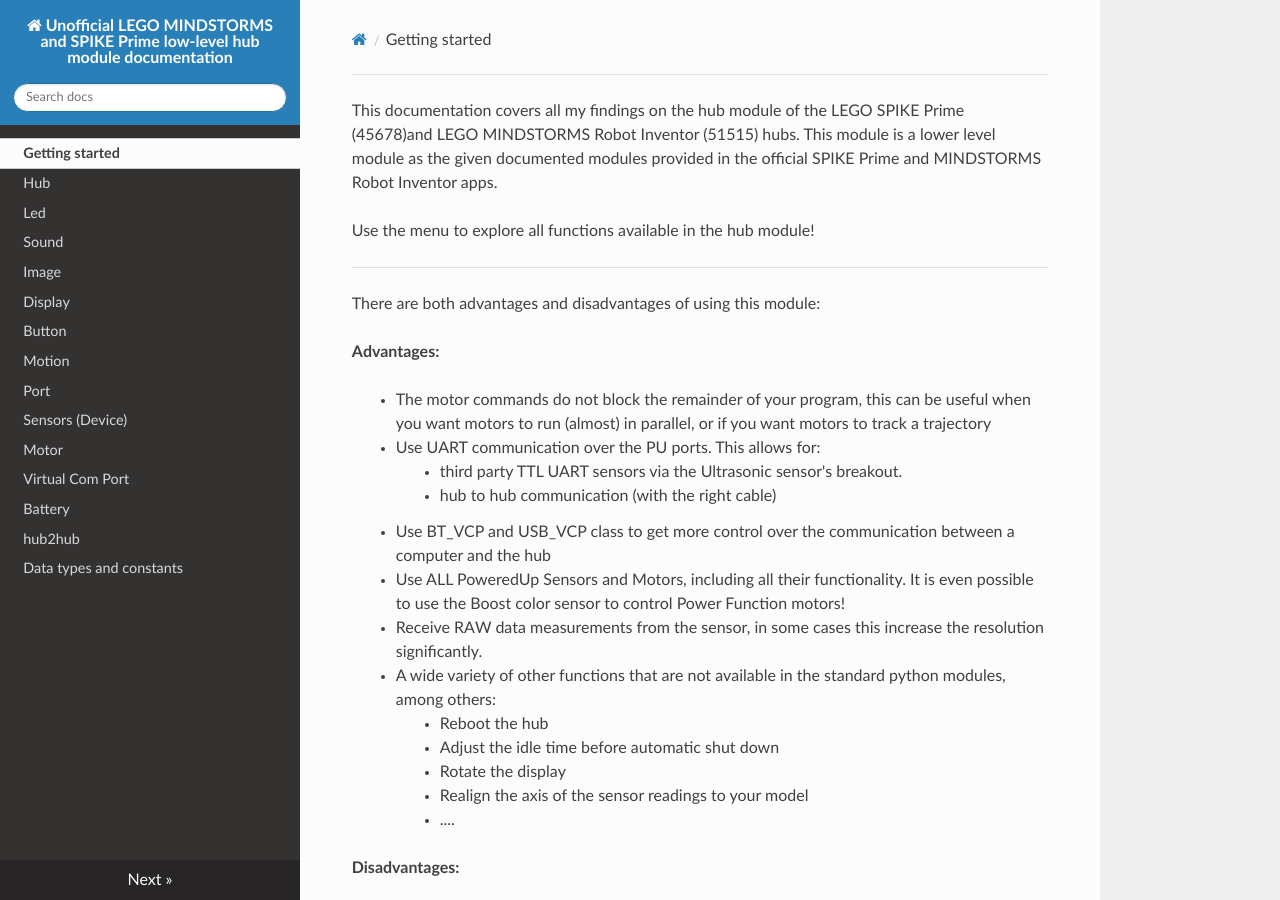
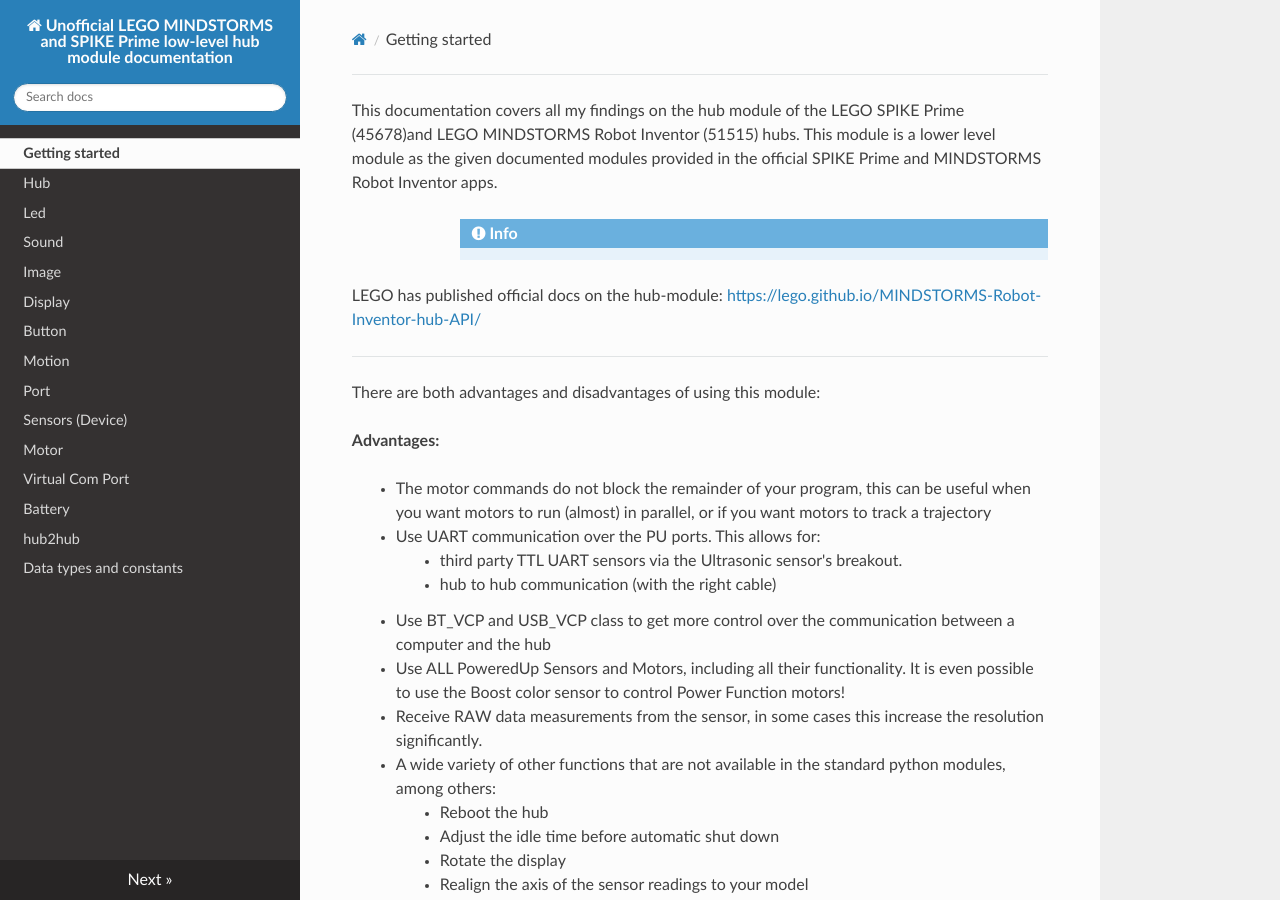
Before and after one commit to NStrijbosch/hub-module-notes, an MkDocs documentation site: the page built from docs/index.md, in a window 1280 px wide and 900 px high. Built offline with MkDocs 1.6.1, drawn with Linux system fonts in a browser that asks for light colours; nearby versions of some CDN libraries.

Commit message:
add link to official docs

```diff
--- a/docs/index.md
+++ b/docs/index.md
@@ -1,6 +1,7 @@
 This documentation covers all my findings on the hub module of the LEGO SPIKE Prime (45678)and LEGO MINDSTORMS Robot Inventor (51515) hubs. This module is a lower level module as the given documented modules provided in the official SPIKE Prime and MINDSTORMS Robot Inventor apps.
 
-Use the menu to explore all functions available in the hub module!
+!!! info
+LEGO has published official docs on the hub-module: [https://lego.github.io/MINDSTORMS-Robot-Inventor-hub-API/](https://lego.github.io/MINDSTORMS-Robot-Inventor-hub-API/)
 
 ---
 
```
